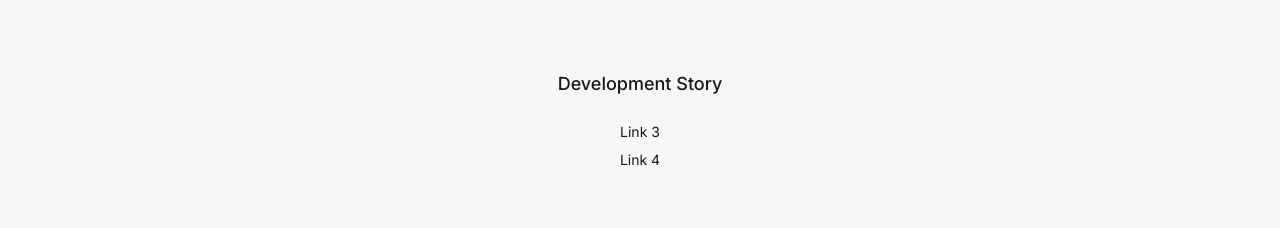
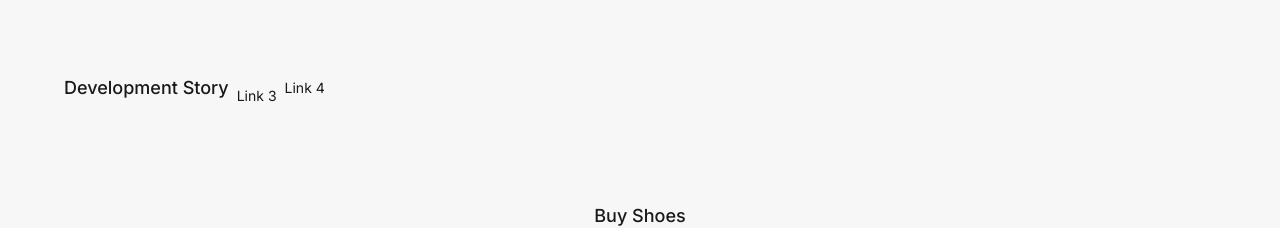
Before and after one commit to Yefee8/shoes, a Next.js app: page / in a window 1280 px wide. Shown: the part 2787-3015 px from the top of the page. Built offline with nearby package versions, Linux system fonts and the light colour scheme.

Commit message:
fix: footer

```diff
--- a/src/components/Footer.tsx
+++ b/src/components/Footer.tsx
@@ -26,7 +26,7 @@ export default function Footer() {
         </Link>
       </div>
 
-      <div className="flex flex-col gap-2 w-full items-center">
+      <div className="flex md:flex-row flex-col gap-2 w-full items-center">
         <h1 className="text-lg font-medium">
             Development Story
         </h1>
```
